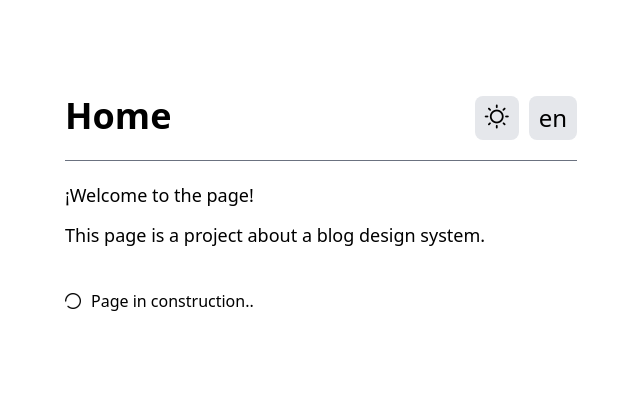
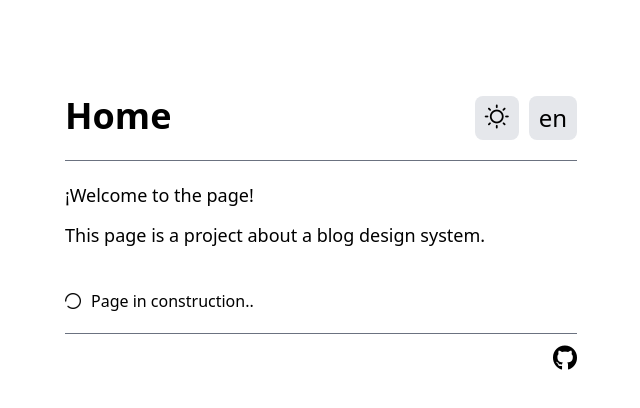
Before and after one commit to devblook/blogify, a Vue app: page /#/home in a window 1280 px wide. Shown: the top 408 px of the page, without its empty margins (319-959 px from the left). Built offline with nearby package versions, Linux system fonts and the light colour scheme.

Commit message:
feat: add github option

```diff
--- a/src/pages/Home.page.vue
+++ b/src/pages/Home.page.vue
@@ -8,8 +8,9 @@ import {changeLanguage, languageName}  from '@/scripts/i18n.js';
 </script>
 
 <template>
-  <div></div>
-  <main class = "flex mt-24 w-page-limit min-w-72 flex-col gap-10">
+  <div class = "mt-24 w-page-limit min-w-72 ">
+
+    <main class = "flex flex-col gap-10">
       <div>
         <div class = "flex justify-between">
           <h1 class = "text-4xl">{{$t('home.title')}}</h1>
@@ -30,19 +31,21 @@ import {changeLanguage, languageName}  from '@/scripts/i18n.js';
         <div class = "flex flex-col gap-3 text-lg">
           <p>{{$t('home.subtitle')}}</p>
           <p>{{$t('home.content')}}</p>
-
-
         </div>
       </div>
       <div class = "text-1xl flex gap-2.5 items-center">
         <i class = "pi pi-spin pi-spinner"/>
         <p>{{$t('pageStatus')}}</p>
-
+      </div>
+    </main>
+    <hr class = "mt-5 mb-3 border-gray-500">
+    <footer class="flex justify-end">
+      <a href="https://github.com/devblook/blogin">
+        <i class = "pi pi-github text-2xl"></i>
+      </a>
+    </footer>
   </div>
 
-
-
-  </main>
 
 </template>
 
```
Lines whose indentation alone changed are shown as unchanged.
